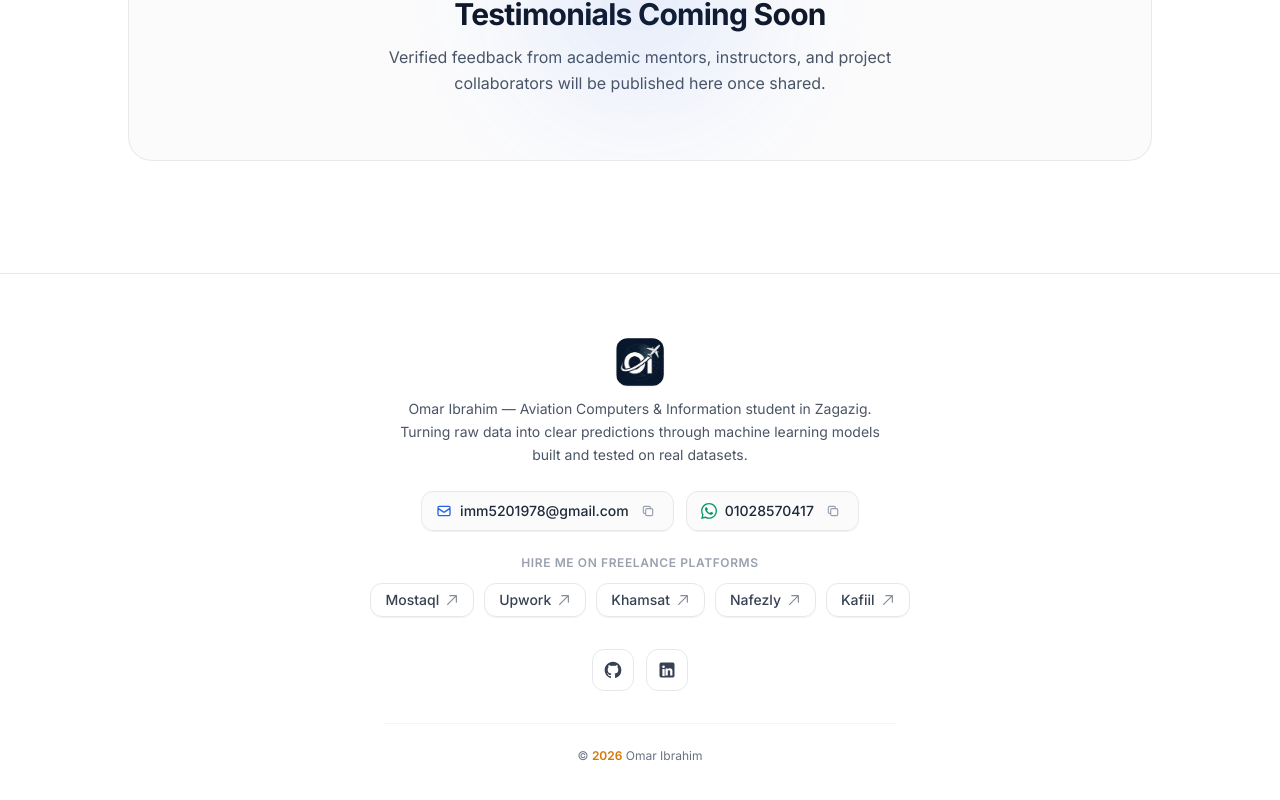
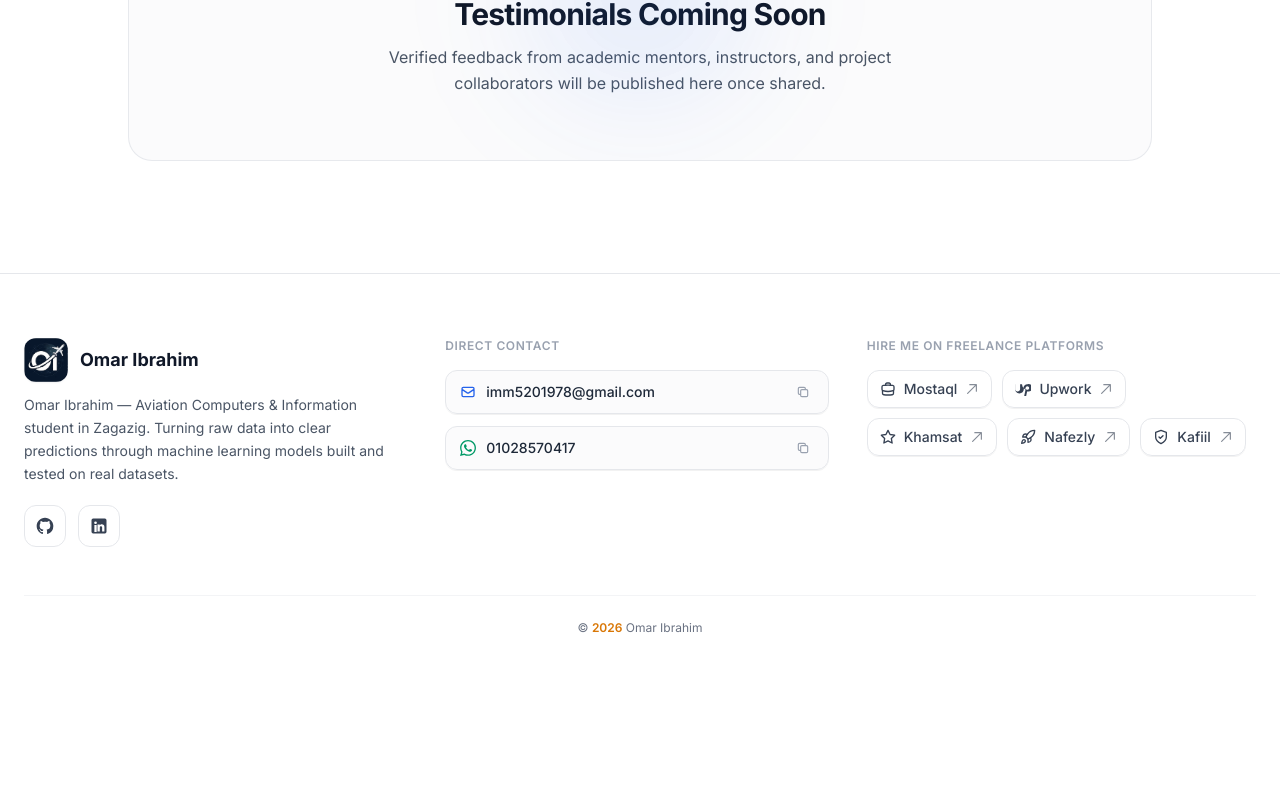
Before and after one commit to zOmar112/Protfolio, a React (Vite) app: page / in a window 1280 px wide. Shown: the part 8047-8847 px from the top of the page. After the commit the page ends 8747 px from the top, so only its background shows below. Built offline with nearby package versions, Linux system fonts and the light colour scheme; a web font is replaced by a local one.

Commit message:
Reorganize footer into 3-column grid with custom platform icons

```diff
--- a/src/components/Footer.jsx
+++ b/src/components/Footer.jsx
@@ -23,7 +23,7 @@ function LinkedInIcon() {
 
 function MailIcon() {
   return (
-    <svg className="w-4 h-4 text-accent dark:text-blue-400" fill="none" viewBox="0 0 24 24" stroke="currentColor" strokeWidth={2}>
+    <svg className="w-4 h-4 text-accent dark:text-blue-400 shrink-0" fill="none" viewBox="0 0 24 24" stroke="currentColor" strokeWidth={2}>
       <path strokeLinecap="round" strokeLinejoin="round" d="M3 8l7.89 5.26a2 2 0 002.22 0L21 8M5 19h14a2 2 0 002-2V7a2 2 0 00-2-2H5a2 2 0 00-2 2v10a2 2 0 002 2z" />
     </svg>
   );
@@ -31,7 +31,7 @@ function MailIcon() {
 
 function WhatsAppIcon() {
   return (
-    <svg className="w-4 h-4 text-emerald-600 dark:text-emerald-400" fill="currentColor" viewBox="0 0 24 24">
+    <svg className="w-4 h-4 text-emerald-600 dark:text-emerald-400 shrink-0" fill="currentColor" viewBox="0 0 24 24">
       <path d="M.057 24l1.687-6.163c-1.041-1.804-1.588-3.849-1.587-5.946.003-6.556 5.338-11.891 11.893-11.891 3.181.001 6.167 1.24 8.413 3.488 2.245 2.248 3.481 5.236 3.48 8.414-.003 6.557-5.338 11.892-11.893 11.892-1.99-.001-3.951-.5-5.688-1.448l-6.305 1.654zm6.597-3.807c1.676.995 3.276 1.591 5.392 1.592 5.448 0 9.886-4.434 9.889-9.885.002-5.462-4.415-9.89-9.881-9.892-5.452 0-9.887 4.434-9.889 9.884-.001 2.225.651 3.891 1.746 5.634l-.999 3.648 3.742-.981zm11.387-5.464c-.074-.124-.272-.198-.57-.347-.297-.149-1.758-.868-2.031-.967-.272-.099-.47-.149-.669.149-.198.297-.768.967-.941 1.165-.173.198-.347.223-.644.074-.297-.149-1.255-.462-2.39-1.475-.883-.788-1.48-1.761-1.653-2.059-.173-.297-.018-.458.13-.606.134-.133.297-.347.446-.521.151-.172.2-.296.3-.495.099-.198.05-.372-.025-.521-.075-.148-.669-1.611-.916-2.206-.242-.579-.487-.501-.669-.51l-.57-.01c-.198 0-.52.074-.792.372s-1.04 1.016-1.04 2.479 1.065 2.876 1.213 3.074c.149.198 2.095 3.2 5.076 4.487.709.306 1.263.489 1.694.626.712.226 1.36.194 1.872.118.571-.085 1.758-.719 2.006-1.413.248-.695.248-1.29.173-1.414z" />
     </svg>
   );
@@ -39,7 +39,7 @@ function WhatsAppIcon() {
 
 function ExternalLinkIcon() {
   return (
-    <svg className="w-3.5 h-3.5 opacity-60 group-hover:opacity-100 transition-opacity rtl:rotate-180" fill="none" viewBox="0 0 24 24" stroke="currentColor" strokeWidth={2}>
+    <svg className="w-3.5 h-3.5 opacity-60 group-hover:opacity-100 transition-opacity rtl:rotate-180 shrink-0" fill="none" viewBox="0 0 24 24" stroke="currentColor" strokeWidth={2}>
       <path strokeLinecap="round" strokeLinejoin="round" d="M4.5 19.5l15-15m0 0H8.25m11.25 0v11.25" />
     </svg>
   );
@@ -47,7 +47,7 @@ function ExternalLinkIcon() {
 
 function CopyIcon() {
   return (
-    <svg className="w-3.5 h-3.5 text-gray-400 group-hover:text-accent dark:group-hover:text-blue-400" fill="none" viewBox="0 0 24 24" stroke="currentColor" strokeWidth={2}>
+    <svg className="w-3.5 h-3.5 text-gray-400 group-hover:text-accent dark:group-hover:text-blue-400 shrink-0" fill="none" viewBox="0 0 24 24" stroke="currentColor" strokeWidth={2}>
       <path strokeLinecap="round" strokeLinejoin="round" d="M8 16H6a2 2 0 01-2-2V6a2 2 0 012-2h8a2 2 0 012 2v2m-6 12h8a2 2 0 002-2v-8a2 2 0 00-2-2h-8a2 2 0 00-2 2v8a2 2 0 002 2z" />
     </svg>
   );
@@ -55,14 +55,70 @@ function CopyIcon() {
 
 function CheckIcon() {
   return (
-    <svg className="w-3.5 h-3.5 text-emerald-500" fill="none" viewBox="0 0 24 24" stroke="currentColor" strokeWidth={2.5}>
+    <svg className="w-3.5 h-3.5 text-emerald-500 shrink-0" fill="none" viewBox="0 0 24 24" stroke="currentColor" strokeWidth={2.5}>
       <path strokeLinecap="round" strokeLinejoin="round" d="M4.5 12.75l6 6 9-13.5" />
     </svg>
   );
 }
 
+/* Custom platform monochrome icons */
+function UpworkIcon() {
+  return (
+    <svg className="w-4 h-4 shrink-0" fill="currentColor" viewBox="0 0 24 24">
+      <path d="M18.561 13.158c-1.102 0-2.135-.467-3.074-1.227l.228-1.077.008-.043c.207-1.143.849-3.06 2.839-3.06 1.492 0 2.703 1.212 2.703 2.703-.001 1.489-1.212 2.704-2.704 2.704zm0-8.14c-3.14 0-5.466 2.228-6.096 5.56-1.096-1.636-1.782-3.693-1.921-5.698H7.669v7.12c0 2.072-1.685 3.757-3.757 3.757-2.071 0-3.756-1.685-3.756-3.757V4.88H0v7.12c0 3.659 2.977 6.637 6.636 6.637 3.66 0 6.637-2.978 6.637-6.637v-1.156c.645.922 1.464 1.761 2.455 2.404l-1.932 9.072h2.951l1.43-6.721c.732.176 1.496.273 2.285.273 3.14 0 5.696-2.556 5.696-5.696 0-3.14-2.556-5.696-5.696-5.696z" />
+    </svg>
+  );
+}
+
+function MostaqlIcon() {
+  return (
+    <svg className="w-4 h-4 shrink-0" fill="none" viewBox="0 0 24 24" stroke="currentColor" strokeWidth={2}>
+      <path strokeLinecap="round" strokeLinejoin="round" d="M20.25 14.15v4.25c0 1.094-.787 2.036-1.872 2.18-2.087.277-4.216.42-6.378.42s-4.291-.143-6.378-.42c-1.085-.144-1.872-1.086-1.872-2.18v-4.25m16.5 0a2.18 2.18 0 00.75-1.661V8.706c0-1.081-.768-2.015-1.837-2.175a48.114 48.114 0 00-3.413-.387m4.5 8.006c-.194.165-.42.295-.673.38A23.978 23.978 0 0112 15.75c-2.648 0-5.195-.429-7.577-1.22a2.016 2.016 0 01-.673-.38m0 0A2.18 2.18 0 013 12.489V8.706c0-1.081.768-2.015 1.837-2.175a48.111 48.111 0 013.413-.387m7.5 0V5.25A2.25 2.25 0 0013.5 3h-3a2.25 2.25 0 00-2.25 2.25v1.069m7.5 0c-2.483-.173-5.017-.173-7.5 0" />
+    </svg>
+  );
+}
+
+function KhamsatIcon() {
+  return (
+    <svg className="w-4 h-4 shrink-0" fill="none" viewBox="0 0 24 24" stroke="currentColor" strokeWidth={2} strokeLinecap="round" strokeLinejoin="round">
+      <polygon points="12 2 15.09 8.26 22 9.27 17 14.14 18.18 21.02 12 17.77 5.82 21.02 7 14.14 2 9.27 8.91 8.26 12 2" />
+    </svg>
+  );
+}
+
+function NafezlyIcon() {
+  return (
+    <svg className="w-4 h-4 shrink-0" fill="none" viewBox="0 0 24 24" stroke="currentColor" strokeWidth={2} strokeLinecap="round" strokeLinejoin="round">
+      <path d="M4.5 16.5c-1.5 1.26-2 5-2 5s3.74-.5 5-2c.71-.84.7-2.13-.09-2.91a2.18 2.18 0 00-2.91-.09z" />
+      <path d="M12 15l-3-3a22 22 0 012-3.95A12.88 12.88 0 0122 2c0 2.72-.78 7.5-6 11a22.35 22.35 0 01-4 2z" />
+      <path d="M9 12H4s.55-3.03 2-4c1.62-1.08 5 0 5 0" />
+      <path d="M12 15v5s3.03-.55 4-2c1.08-1.62 0-5 0-5" />
+    </svg>
+  );
+}
+
+function KafiilIcon() {
+  return (
+    <svg className="w-4 h-4 shrink-0" fill="none" viewBox="0 0 24 24" stroke="currentColor" strokeWidth={2} strokeLinecap="round" strokeLinejoin="round">
+      <path d="M12 22s8-4 8-10V5l-8-3-8 3v7c0 6 8 10 8 10z" />
+      <path d="M9 12l2 2 4-4" />
+    </svg>
+  );
+}
+
+function getPlatformIcon(name = "", url = "") {
+  const target = `${name} ${url}`.toLowerCase();
+  if (target.includes("upwork")) return <UpworkIcon />;
+  if (target.includes("mostaql")) return <MostaqlIcon />;
+  if (target.includes("khamsat")) return <KhamsatIcon />;
+  if (target.includes("nafezly")) return <NafezlyIcon />;
+  if (target.includes("kafiil")) return <KafiilIcon />;
+  return <ExternalLinkIcon />;
+}
+
 export default function Footer() {
-  const { t } = useLanguage();
+  const { t, lang } = useLanguage();
+  const isRtl = lang === "ar";
   const footer = t.footer;
   const [copiedKey, setCopiedKey] = useState(null);
 
@@ -75,89 +131,25 @@ export default function Footer() {
 
   return (
     <footer className="border-t border-gray-200 dark:border-gray-800 bg-white/50 dark:bg-gray-950/50 transition-colors">
-      <div className="max-w-7xl mx-auto px-6 py-12 md:py-16 flex flex-col items-center text-center">
-        {/* Short intro column: logo + one-line intro */}
-        <div className="flex items-center justify-center mb-3">
+      <div className="max-w-7xl mx-auto px-6 py-12 md:py-16">
+        {/* 3-Column Grid on Desktop */}
+        <div className="grid grid-cols-1 md:grid-cols-3 gap-8 items-start">
+          {/* Column 1: Brand & Socials (left-aligned on LTR, right-aligned on RTL) */}
+          <div className="flex flex-col items-start text-start">
+            <div className="flex items-center gap-3 mb-3">
               <img
                 src="/logo.png"
                 alt="Omar Ibrahim"
-            className="w-12 h-12 rounded-xl object-contain shadow-xs"
+                className="w-11 h-11 rounded-xl object-contain shadow-xs"
               />
+              <span className="font-bold text-lg text-gray-900 dark:text-white">
+                {t.home?.name || "Omar Ibrahim"}
+              </span>
             </div>
-        <p className="text-sm text-gray-600 dark:text-gray-400 leading-relaxed max-w-lg mb-6">
+            <p className="text-sm text-gray-600 dark:text-gray-400 leading-relaxed mb-5 max-w-sm">
               {footer.intro}
             </p>
-
-        {/* Contact Pills: Direct Email & WhatsApp */}
-        <div className="flex flex-wrap items-center justify-center gap-3 mb-6">
-          {/* Email Pill */}
-          <div className="inline-flex items-center gap-2 px-3.5 py-2 rounded-xl border border-gray-200 dark:border-gray-800 bg-gray-50/70 dark:bg-gray-900/60 shadow-2xs">
-            <a
-              href={`mailto:${footer.email}`}
-              className="inline-flex items-center gap-2 text-xs sm:text-sm font-medium text-gray-800 dark:text-gray-200 hover:text-accent dark:hover:text-blue-400 transition-colors cursor-pointer"
-            >
-              <MailIcon />
-              <span>{footer.email}</span>
-            </a>
-            <button
-              type="button"
-              onClick={() => handleCopy(footer.email, "email")}
-              className="p-1 rounded-md hover:bg-gray-200/60 dark:hover:bg-gray-800 transition-colors cursor-pointer group"
-              title={copiedKey === "email" ? footer.copied : footer.copy}
-              aria-label="Copy Email"
-            >
-              {copiedKey === "email" ? <CheckIcon /> : <CopyIcon />}
-            </button>
-          </div>
-
-          {/* WhatsApp Pill */}
-          <div className="inline-flex items-center gap-2 px-3.5 py-2 rounded-xl border border-gray-200 dark:border-gray-800 bg-gray-50/70 dark:bg-gray-900/60 shadow-2xs">
-            <a
-              href={`https://wa.me/${footer.whatsapp?.replace("+", "")}`}
-              target="_blank"
-              rel="noopener noreferrer"
-              className="inline-flex items-center gap-2 text-xs sm:text-sm font-medium text-gray-800 dark:text-gray-200 hover:text-emerald-600 dark:hover:text-emerald-400 transition-colors cursor-pointer"
-            >
-              <WhatsAppIcon />
-              <span dir="ltr">{footer.whatsappDisplay}</span>
-            </a>
-            <button
-              type="button"
-              onClick={() => handleCopy(footer.whatsappDisplay, "whatsapp")}
-              className="p-1 rounded-md hover:bg-gray-200/60 dark:hover:bg-gray-800 transition-colors cursor-pointer group"
-              title={copiedKey === "whatsapp" ? footer.copied : footer.copy}
-              aria-label="Copy WhatsApp"
-            >
-              {copiedKey === "whatsapp" ? <CheckIcon /> : <CopyIcon />}
-            </button>
-          </div>
-        </div>
-
-        {/* Freelance Profiles Bar */}
-        {footer.freelance && footer.freelance.length > 0 && (
-          <div className="w-full max-w-3xl mb-8">
-            <span className="block text-xs font-semibold uppercase tracking-wider text-gray-400 dark:text-gray-500 mb-3">
-              {footer.freelanceLabel}
-            </span>
-            <div className="flex flex-wrap items-center justify-center gap-2 sm:gap-2.5">
-              {footer.freelance.map((platform) => (
-                <a
-                  key={platform.name}
-                  href={platform.url}
-                  target="_blank"
-                  rel="noopener noreferrer"
-                  className="group inline-flex items-center gap-1.5 px-3.5 py-1.5 rounded-xl border border-gray-200 dark:border-gray-800 bg-white/70 dark:bg-gray-900/70 text-xs sm:text-sm font-medium text-gray-700 dark:text-gray-300 hover:text-accent dark:hover:text-blue-400 hover:border-accent/60 dark:hover:border-blue-400/60 shadow-2xs hover:-translate-y-0.5 hover:shadow-xs transition-all duration-200 cursor-pointer"
-                >
-                  <span>{platform.name}</span>
-                  <ExternalLinkIcon />
-                </a>
-              ))}
-            </div>
-          </div>
-        )}
-
-        {/* Row of social icon links */}
-        <div className="flex items-center justify-center gap-3 mb-8">
+            <div className="flex items-center gap-3">
               <a
                 href="https://github.com/zOmar112"
                 target="_blank"
@@ -177,9 +169,85 @@ export default function Footer() {
                 <LinkedInIcon />
               </a>
             </div>
+          </div>
 
-        {/* Small centered line */}
-        <div className="w-full max-w-lg border-t border-gray-100 dark:border-gray-900 pt-6">
+          {/* Column 2: Direct Contact */}
+          <div className="flex flex-col items-start text-start">
+            <h4 className="text-xs font-semibold uppercase tracking-wider text-gray-400 dark:text-gray-500 mb-4">
+              {isRtl ? "التواصل المباشر" : "DIRECT CONTACT"}
+            </h4>
+            <div className="flex flex-col gap-3 w-full max-w-sm">
+              {/* Email Pill */}
+              <div className="inline-flex items-center justify-between gap-3 px-3.5 py-2.5 rounded-xl border border-gray-200 dark:border-gray-800 bg-gray-50/70 dark:bg-gray-900/60 shadow-2xs hover:border-gray-300 dark:hover:border-gray-700 transition-colors">
+                <a
+                  href={`mailto:${footer.email}`}
+                  className="inline-flex items-center gap-2.5 text-xs sm:text-sm font-medium text-gray-800 dark:text-gray-200 hover:text-accent dark:hover:text-blue-400 transition-colors cursor-pointer truncate"
+                >
+                  <MailIcon />
+                  <span className="truncate">{footer.email}</span>
+                </a>
+                <button
+                  type="button"
+                  onClick={() => handleCopy(footer.email, "email")}
+                  className="p-1 rounded-md hover:bg-gray-200/60 dark:hover:bg-gray-800 transition-colors cursor-pointer group shrink-0"
+                  title={copiedKey === "email" ? footer.copied : footer.copy}
+                  aria-label="Copy Email"
+                >
+                  {copiedKey === "email" ? <CheckIcon /> : <CopyIcon />}
+                </button>
+              </div>
+
+              {/* WhatsApp Pill */}
+              <div className="inline-flex items-center justify-between gap-3 px-3.5 py-2.5 rounded-xl border border-gray-200 dark:border-gray-800 bg-gray-50/70 dark:bg-gray-900/60 shadow-2xs hover:border-gray-300 dark:hover:border-gray-700 transition-colors">
+                <a
+                  href={`https://wa.me/${footer.whatsapp?.replace("+", "")}`}
+                  target="_blank"
+                  rel="noopener noreferrer"
+                  className="inline-flex items-center gap-2.5 text-xs sm:text-sm font-medium text-gray-800 dark:text-gray-200 hover:text-emerald-600 dark:hover:text-emerald-400 transition-colors cursor-pointer truncate"
+                >
+                  <WhatsAppIcon />
+                  <span dir="ltr">{footer.whatsappDisplay}</span>
+                </a>
+                <button
+                  type="button"
+                  onClick={() => handleCopy(footer.whatsappDisplay, "whatsapp")}
+                  className="p-1 rounded-md hover:bg-gray-200/60 dark:hover:bg-gray-800 transition-colors cursor-pointer group shrink-0"
+                  title={copiedKey === "whatsapp" ? footer.copied : footer.copy}
+                  aria-label="Copy WhatsApp"
+                >
+                  {copiedKey === "whatsapp" ? <CheckIcon /> : <CopyIcon />}
+                </button>
+              </div>
+            </div>
+          </div>
+
+          {/* Column 3: Freelance Platforms with Icons */}
+          <div className="flex flex-col items-start text-start">
+            <h4 className="text-xs font-semibold uppercase tracking-wider text-gray-400 dark:text-gray-500 mb-4">
+              {isRtl ? (footer.freelanceLabel || "منصات العمل الحر") : "HIRE ME ON FREELANCE PLATFORMS"}
+            </h4>
+            {footer.freelance && footer.freelance.length > 0 && (
+              <div className="flex flex-wrap gap-2.5">
+                {footer.freelance.map((platform) => (
+                  <a
+                    key={platform.name}
+                    href={platform.url}
+                    target="_blank"
+                    rel="noopener noreferrer"
+                    className="group inline-flex items-center gap-2 px-3 py-2 rounded-xl border border-gray-200 dark:border-gray-800 bg-white/70 dark:bg-gray-900/70 text-xs sm:text-sm font-medium text-gray-700 dark:text-gray-300 hover:text-accent dark:hover:text-blue-400 hover:border-accent/60 dark:hover:border-blue-400/60 shadow-2xs hover:-translate-y-0.5 hover:shadow-xs transition-all duration-200 cursor-pointer"
+                  >
+                    {getPlatformIcon(platform.name, platform.url)}
+                    <span>{platform.name}</span>
+                    <ExternalLinkIcon />
+                  </a>
+                ))}
+              </div>
+            )}
+          </div>
+        </div>
+
+        {/* Bottom Bar: Divider & Copyright */}
+        <div className="mt-12 pt-6 border-t border-gray-100 dark:border-gray-900 text-center">
           <p className="text-xs text-gray-500 dark:text-gray-500">
             © <span className="number-highlight">2026</span> Omar Ibrahim
           </p>
```
Lines whose indentation alone changed are shown as unchanged.
